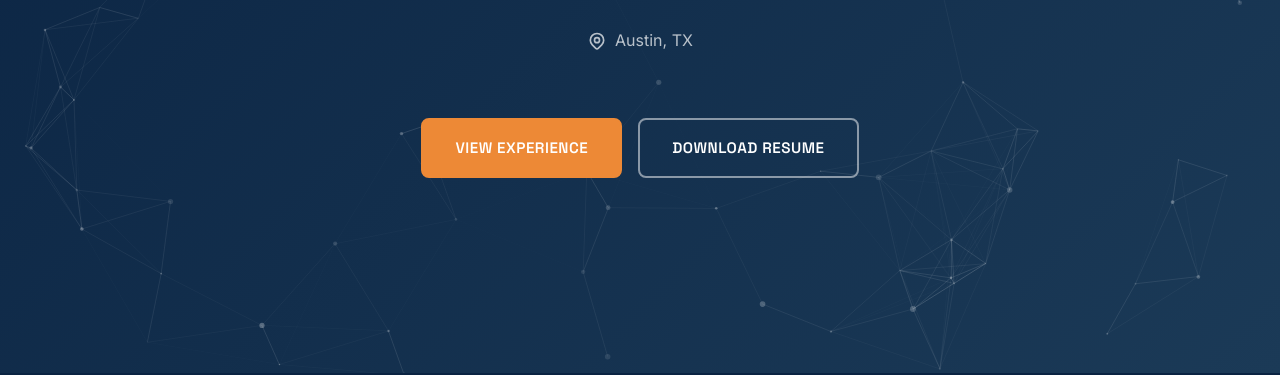
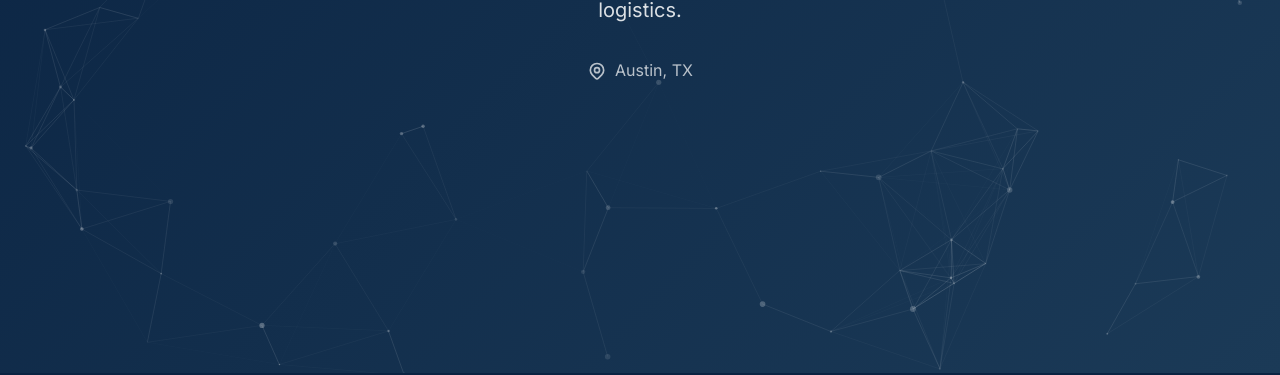
Before and after one commit to vskatlrv-hash/nsyoon, a plain HTML site: page index.html in a window 1280 px wide. Shown: the part 427-802 px from the top of the page. Drawn offline with nearby package versions, Linux system fonts and the light colour scheme.

Commit message:
Remove hero CTAs and update resume PDF with homepage URL

```diff
--- a/index.html
+++ b/index.html
@@ -73,11 +73,6 @@
         </svg>
         <span>Austin, TX</span>
       </p>
-      <div class="hero-ctas">
-        <a href="#experience" class="btn btn-primary" data-en="View Experience" data-ko="경력 보기">View Experience</a>
-        <a href="resume-src/sample.pdf" class="btn btn-outline" download data-en="Download Resume"
-          data-ko="이력서 다운로드">Download Resume</a>
-      </div>
     </div>
   </section>
 
```
Also changed, not shown: 3 other files.
